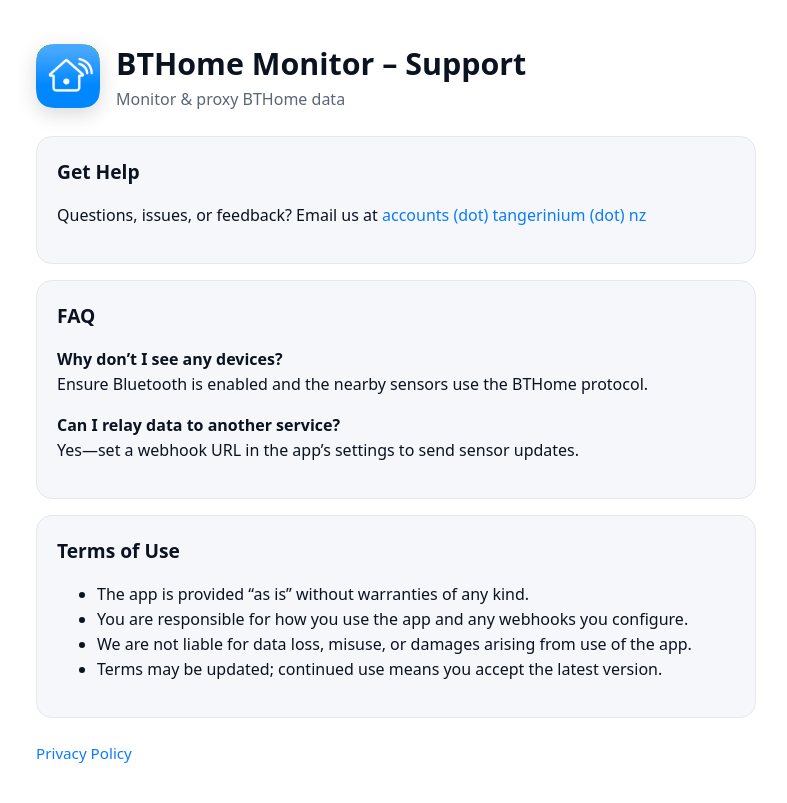
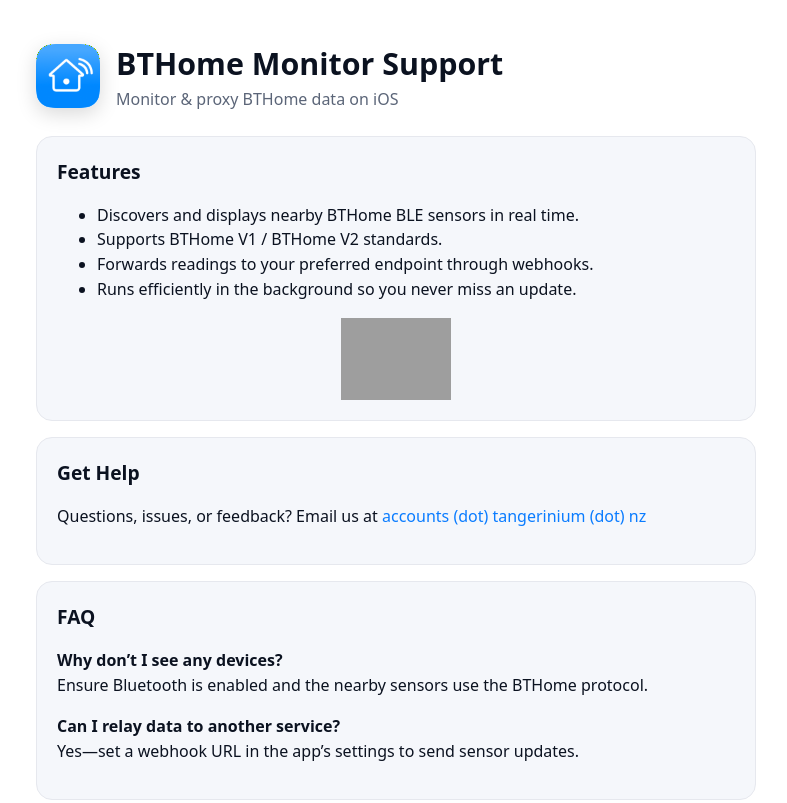
Before and after one commit to tangerinium/website, a plain HTML site: page bthome/index.html in a window 1280 px wide. Shown: the top 803 px of the page, without its empty margins (244-1031 px from the left). Drawn offline with Linux system fonts and the light colour scheme; grey boxes are pictures that could not be loaded.

Commit message:
Add app store download link

```diff
--- a/bthome/index.html
+++ b/bthome/index.html
@@ -81,6 +81,25 @@
       a:hover {
         text-decoration: underline;
       }
+      .cta {
+        text-align: center;
+      }
+      .button {
+        display: inline-flex;
+        justify-content: center;
+        align-items: center;
+        margin-top: 12px;
+        background: var(--accent);
+        color: #fff;
+        padding: 8px 16px;
+        border-radius: 999px;
+        font-weight: 600;
+        font-size: 0.95rem;
+      }
+      .button:hover {
+        text-decoration: none;
+        opacity: 0.9;
+      }
       .muted {
         color: var(--muted);
       }
@@ -95,10 +114,44 @@
       <header>
         <img src="icon-192.png" alt="BTHome Monitor icon" class="app-icon" />
         <div>
-          <h1>BTHome Monitor – Support</h1>
-          <div class="muted">Monitor & proxy BTHome data</div>
+          <h1>BTHome Monitor Support</h1>
+          <div class="muted">Monitor & proxy BTHome data on iOS</div>
         </div>
       </header>
+
+      <div class="card">
+        <h2>Features</h2>
+        <ul>
+          <li>
+            Discovers and displays nearby BTHome BLE sensors in real time.
+          </li>
+          <li>Supports BTHome V1 / BTHome V2 standards.</li>
+          <li>
+            Forwards readings to your preferred endpoint through webhooks.
+          </li>
+          <li>
+            Runs efficiently in the background so you never miss an update.
+          </li>
+        </ul>
+
+        <div class="cta">
+          <a
+            href="https://apps.apple.com/us/app/bthome-monitor/id6752530680?itscg=30200&itsct=apps_box_badge&mttnsubad=6752530680"
+            style="display: inline-block"
+          >
+            <img
+              src="https://toolbox.marketingtools.apple.com/api/v2/badges/download-on-the-app-store/black/en-us?releaseDate=1758844800"
+              alt="Download on the App Store"
+              style="
+                width: 245px;
+                height: 82px;
+                vertical-align: middle;
+                object-fit: contain;
+              "
+            />
+          </a>
+        </div>
+      </div>
 
       <div class="card">
         <h2>Get Help</h2>
```
